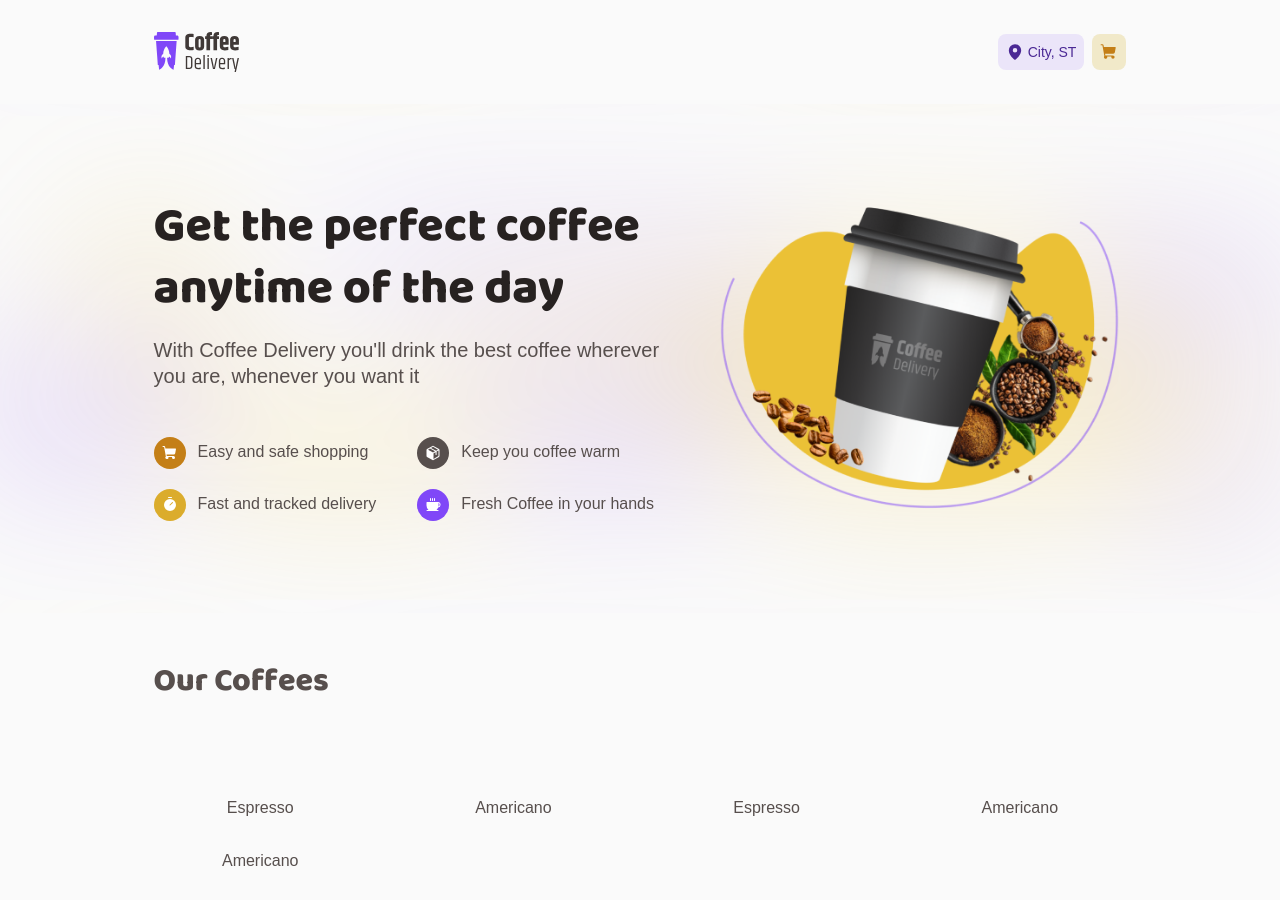
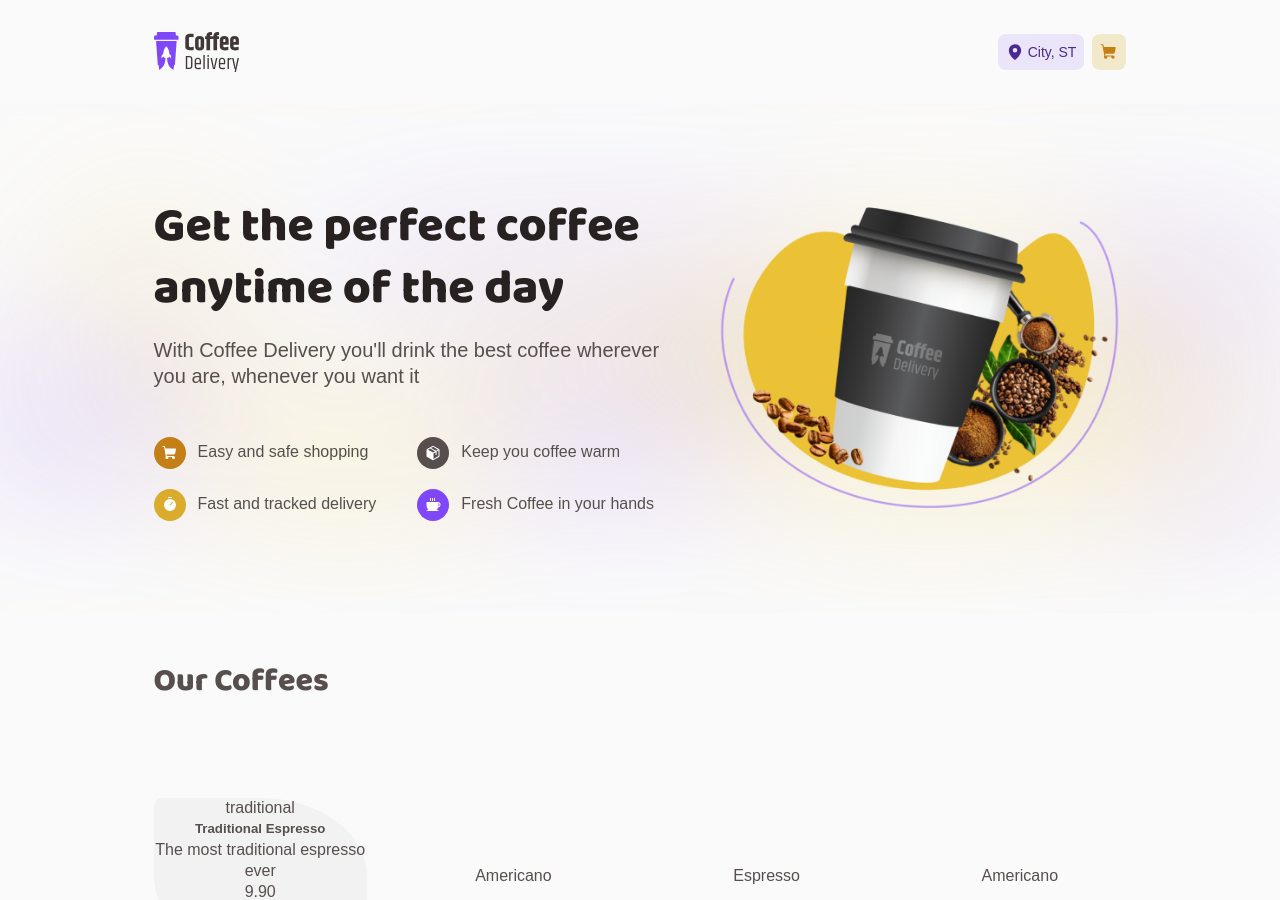
Before and after one commit to flavioccf/coffee_delivery_react, a React (Vite) app: page / in a window 1280 px wide. Shown: the top 900 px of the page. Built offline with nearby package versions, Linux system fonts and the light colour scheme.

Commit message:
continue

```diff
--- a/src/pages/Home/index.tsx
+++ b/src/pages/Home/index.tsx
@@ -1,5 +1,6 @@
+import { ShoppingCart } from "phosphor-react";
 import { HeroBanner } from "../../components/HeroBanner.tsx";
-import { CoffeListContainer, HomeContainer } from "./styles.ts";
+import { CoffeListContainer, CoffeListItem, HomeContainer } from "./styles.ts";
 
 export function Home() {
   return (
@@ -7,7 +8,20 @@ export function Home() {
       <HeroBanner />
       <h2>Our Coffees</h2>
       <CoffeListContainer>
-        <li>Espresso</li>
+        <CoffeListItem>
+          <span>
+            <span>traditional</span>
+          </span>
+          <h5>Traditional Espresso</h5>
+          <p>The most traditional espresso ever</p>
+          <div>
+            <span>9.90</span>
+            <input value={1}></input>
+            <button>
+              <ShoppingCart size={18} />
+            </button>
+          </div>
+        </CoffeListItem>
         <li>Americano</li>
         <li>Espresso</li>
         <li>Americano</li>
--- a/src/pages/Home/styles.ts
+++ b/src/pages/Home/styles.ts
@@ -27,3 +27,8 @@ export const CoffeListContainer = styled.ul`
     text-align: center;
   }
 `
+
+export const CoffeListItem = styled.li`
+  background-color: ${(props) => props.theme["gray-300"]};
+  border-radius: 8px 50% 8px 50%;
+`
```
